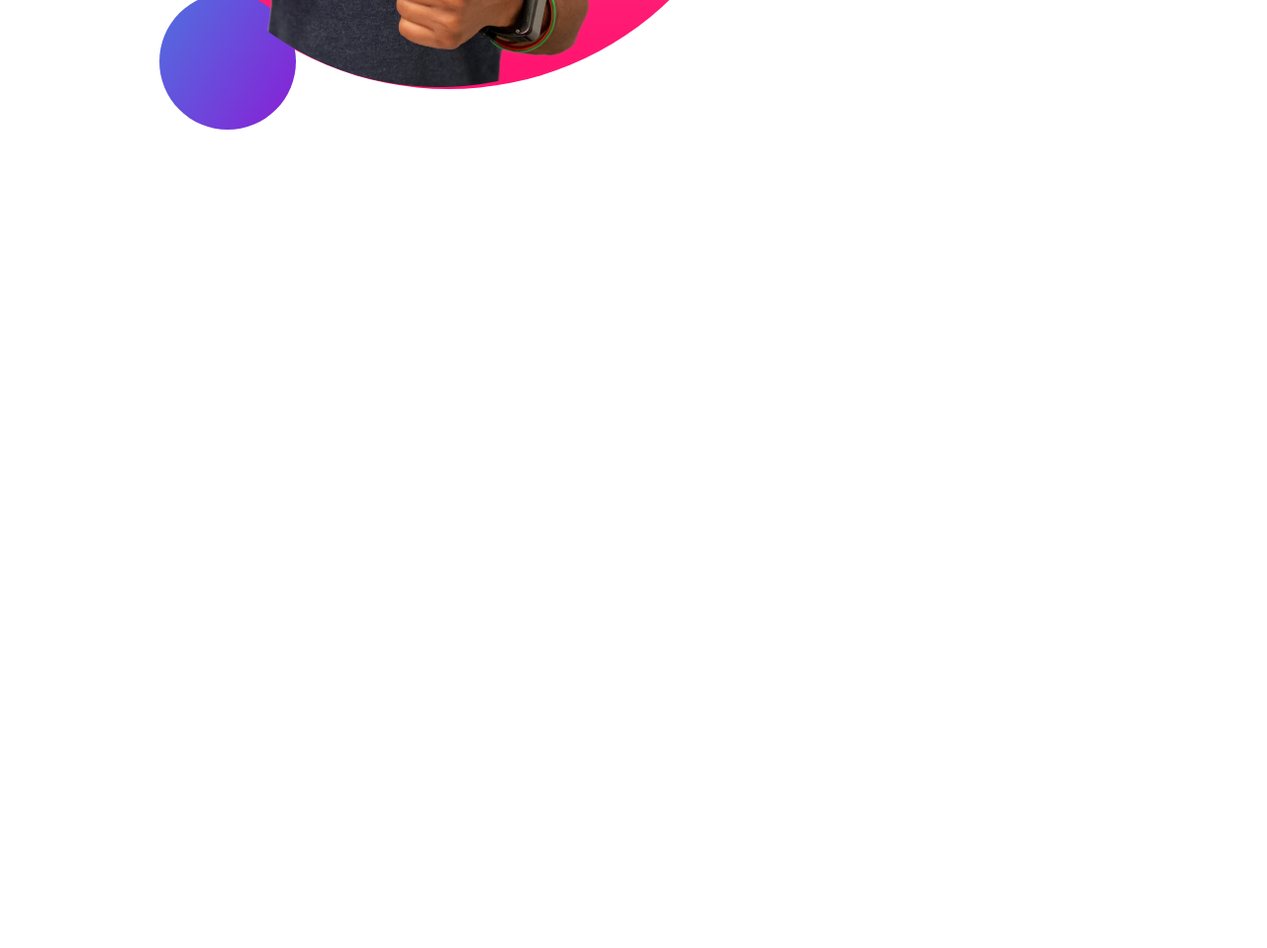
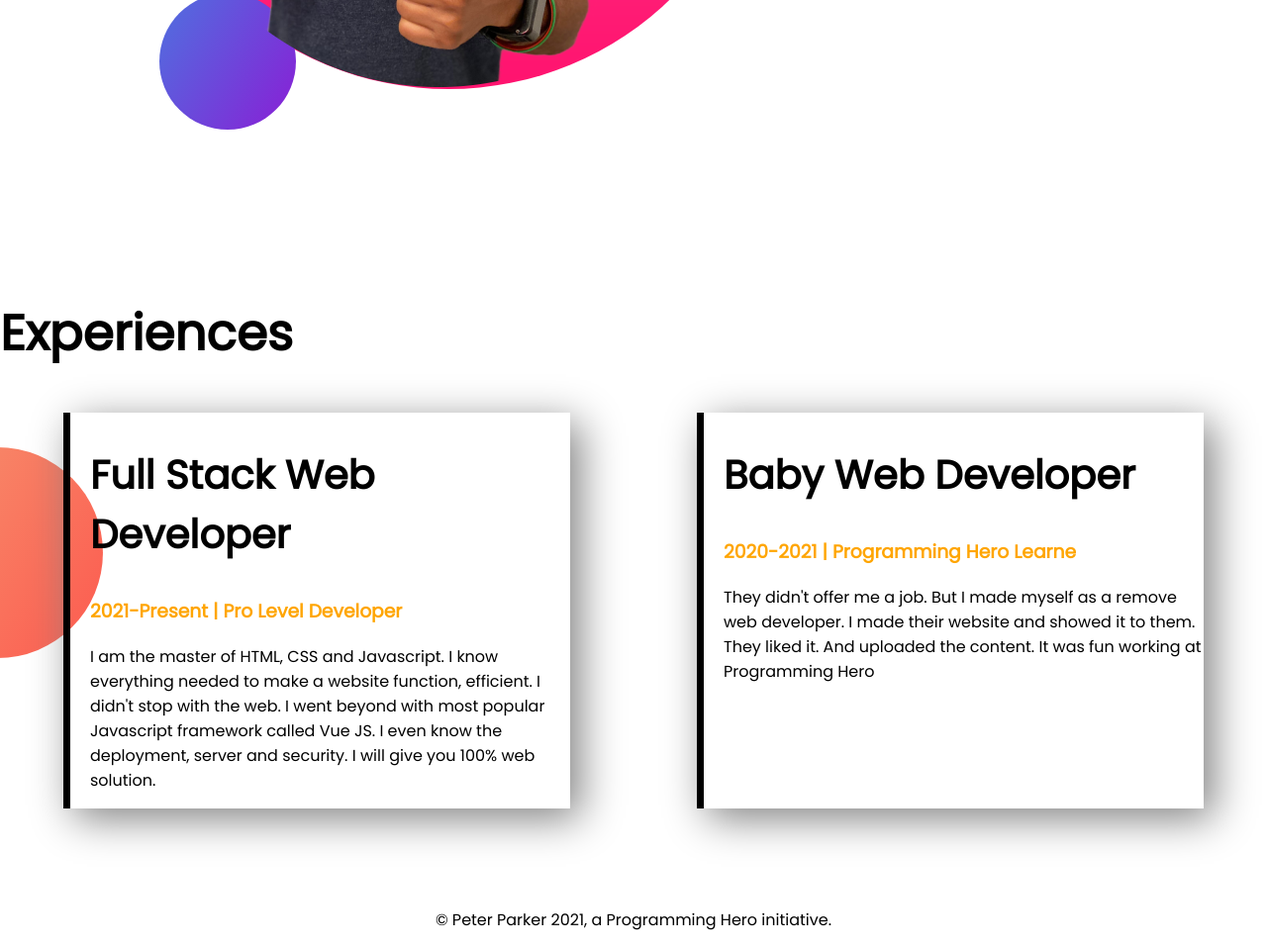
Before and after one commit to ibrahimabir/developer-portfolio, a plain HTML site: page index.html in a window 1280 px wide. Shown: the part 1179-2137 px from the top of the page at 99% size. Before the commit the page ends 1479 px from the top, so only its background shows below. Drawn offline with Linux system fonts and the light colour scheme.

Commit message:
last-section

```diff
--- a/index.html
+++ b/index.html
@@ -13,10 +13,10 @@
 </head>
 
 <body>
-    <section class="top-banner">
+    <section class="top-banner flexible-container">
         <div class="half-width">
             <h1>Welcome To</h1>
-            <h1> <span id="name">Peter Parker</span> World</h1>
+            <h1> <span class="last-heading">Peter Parker</span> World</h1>
             <h3>Build Climber and Train Stopper</h3>
             <p>You might saw me jumping, climbing buildings, and stopping trains. But nobody pays me a dime for that
                 work.
@@ -27,10 +27,10 @@
             <a class="link-button" target="blank" href="https://bd.linkedin.com/">HIRE ME</a>
         </div>
         <div class="half-width">
-            <img src=" jhanker-vai.png" alt="jhanker-vai">
+            <img src="images/jhankar.png" alt="jhanker-vai">
         </div>
     </section>
-    <section class="dream-big">
+    <section class="dream-big flexible-container">
         <div class="section-two">
             <img src="images/jhankar2.png" alt="jhanker-vai">
         </div>
@@ -43,7 +43,29 @@
         </div>
 
     </section>
-
+    <section class="last-section">
+        <h1>Experiences</h1>
+        <div class="flexible-container">
+            <div class="developer" id="full">
+                <h2>Full Stack Web Developer</h2>
+                <h3 class="last-heading">2021-Present | Pro Level Developer</h3>
+                <p>I am the master of HTML, CSS and Javascript. I know everything needed to make a website function,
+                    efficient. I didn't stop with the web. I went beyond with most popular Javascript framework called
+                    Vue
+                    JS. I even know the deployment, server and security. I will give you 100% web solution.</p>
+            </div>
+            <div class="developer" id="baby">
+                <h2>Baby Web Developer</h2>
+                <h3 class="last-heading">2020-2021 | Programming Hero Learne</h3>
+                <p>They didn't offer me a job. But I made myself as a remove web developer. I made their website and
+                    showed
+                    it to them. They liked it. And uploaded the content. It was fun working at Programming Hero</p>
+            </div>
+        </div>
+    </section>
+    <footer>
+        <p>© Peter Parker 2021, a Programming Hero initiative.</p>
+    </footer>
 </body>
 
 </html>
--- a/style.css
+++ b/style.css
@@ -5,10 +5,13 @@ body{
 h1{
     font-size: 50px;
 }
+h2{
+    font-size: 40px;
+}
 span{
     color:orange;
 }
-section{
+.flexible-container{
     display: flex;
     margin-bottom: 100px;
 }
@@ -42,3 +45,32 @@ padding-right: 5%;
     width: 50%;
     padding: 5%;
 }
+
+.last-heading{
+    color: orange;
+}
+.developer{
+    width: 40%;
+    box-shadow: 10px 10px 40px gray;
+margin-left: 5%;
+margin-right: 5%;
+padding-left: 20px;
+}
+.last-section{
+    background-image: url(images/exp-bg.png);
+    background-repeat: no-repeat;
+    background-position: left;
+}
+#full{
+    border-left: 7px solid;
+    border-image: linear-gradient(red orange);
+    border-image-slice: 1;
+}
+#baby{
+    border-left: 7px solid;
+    border-image: linear-gradient(blue cyan);
+    border-image-slice: 1;
+}
+footer p{
+    text-align: center;
+}
```
Also changed, not shown: images/my-bg.png (deleted), images/my-bg2.png (deleted), jhanker-vai.png (deleted), 4 other files.
